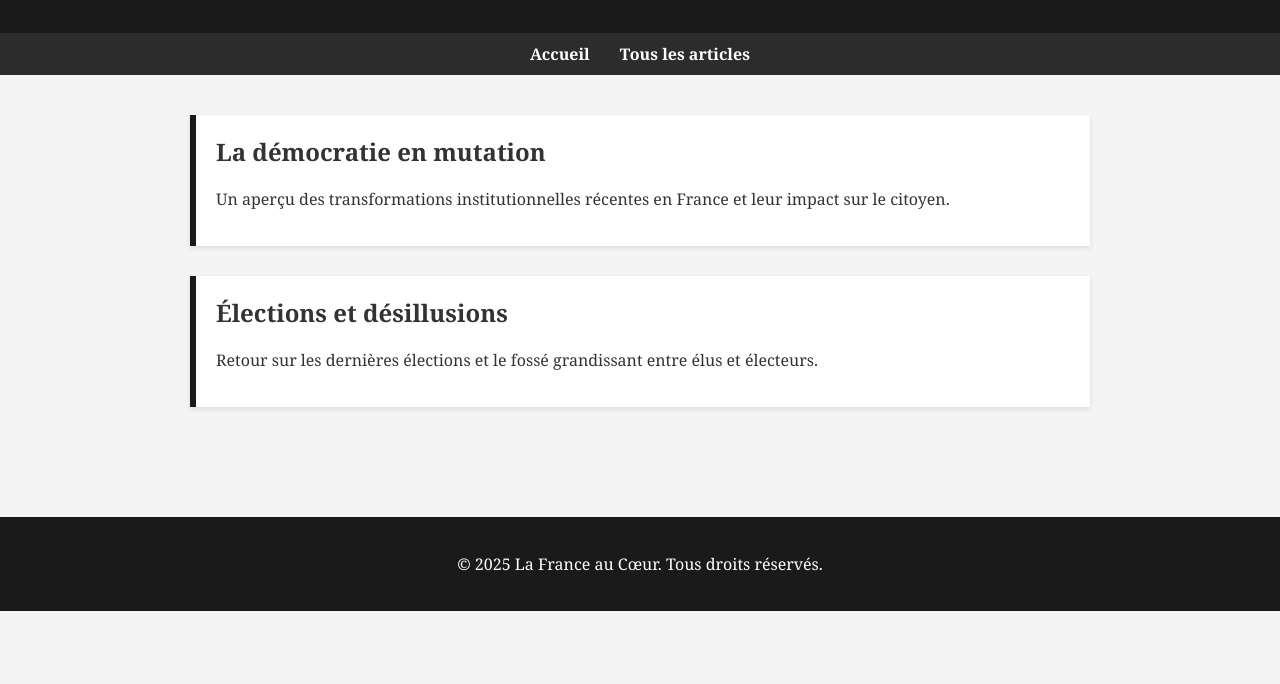
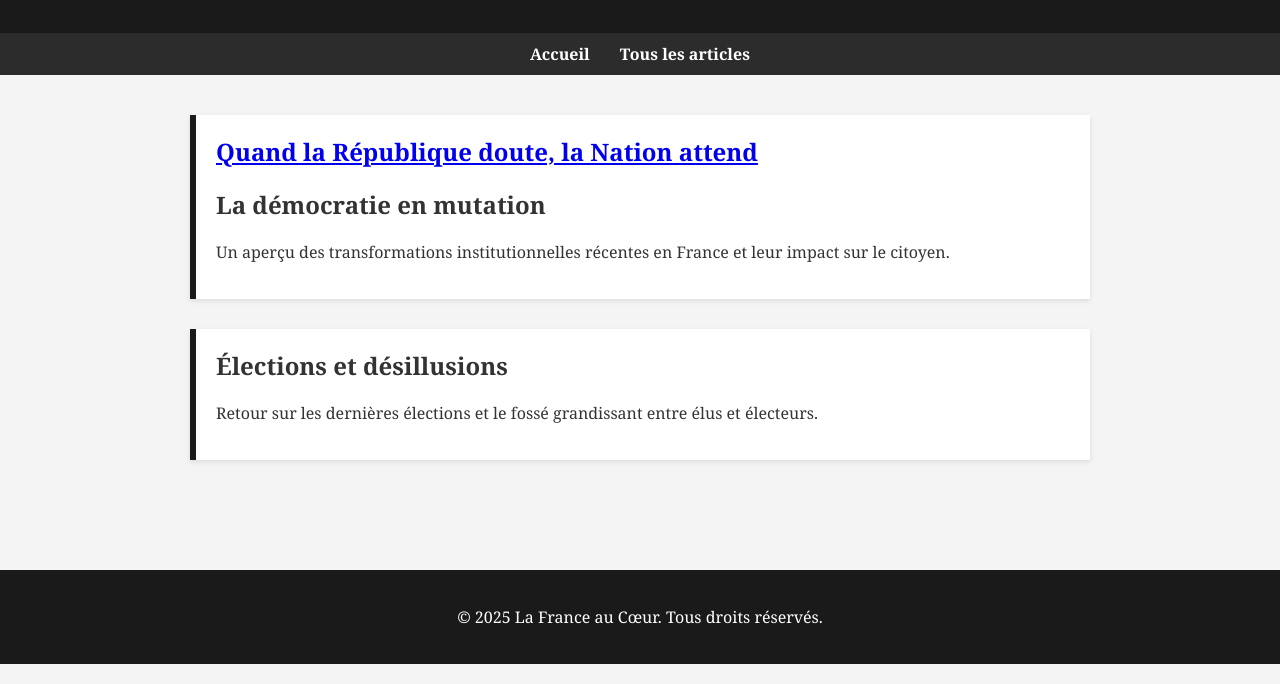
Before and after one commit to EliotPolitique/La-France-au-coeur-, a plain HTML site: page index.html in a window 1280 px wide. Shown: the part 116-800 px from the top of the page. Drawn offline with Linux system fonts and the light colour scheme.

Commit message:
Update index.html

```diff
--- a/index.html
+++ b/index.html
@@ -91,6 +91,7 @@
   <main id="accueil">
     <!-- Aperçu d'un premier article -->
     <div class="article-preview">
+      <h2><a href="editorial-republique.html">Quand la République doute, la Nation attend</a></h2>
       <h2>La démocratie en mutation</h2>
       <p>Un aperçu des transformations institutionnelles récentes en France et leur impact sur le citoyen.</p>
     </div>
```
